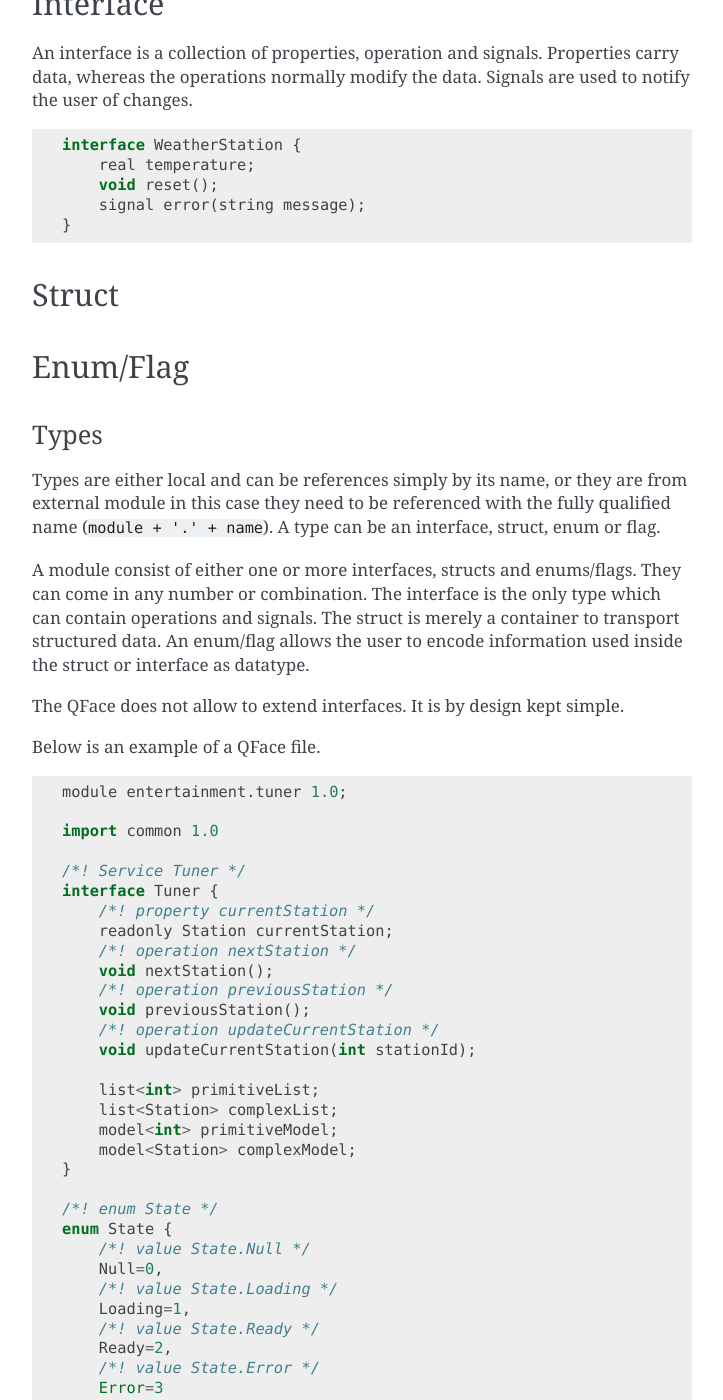
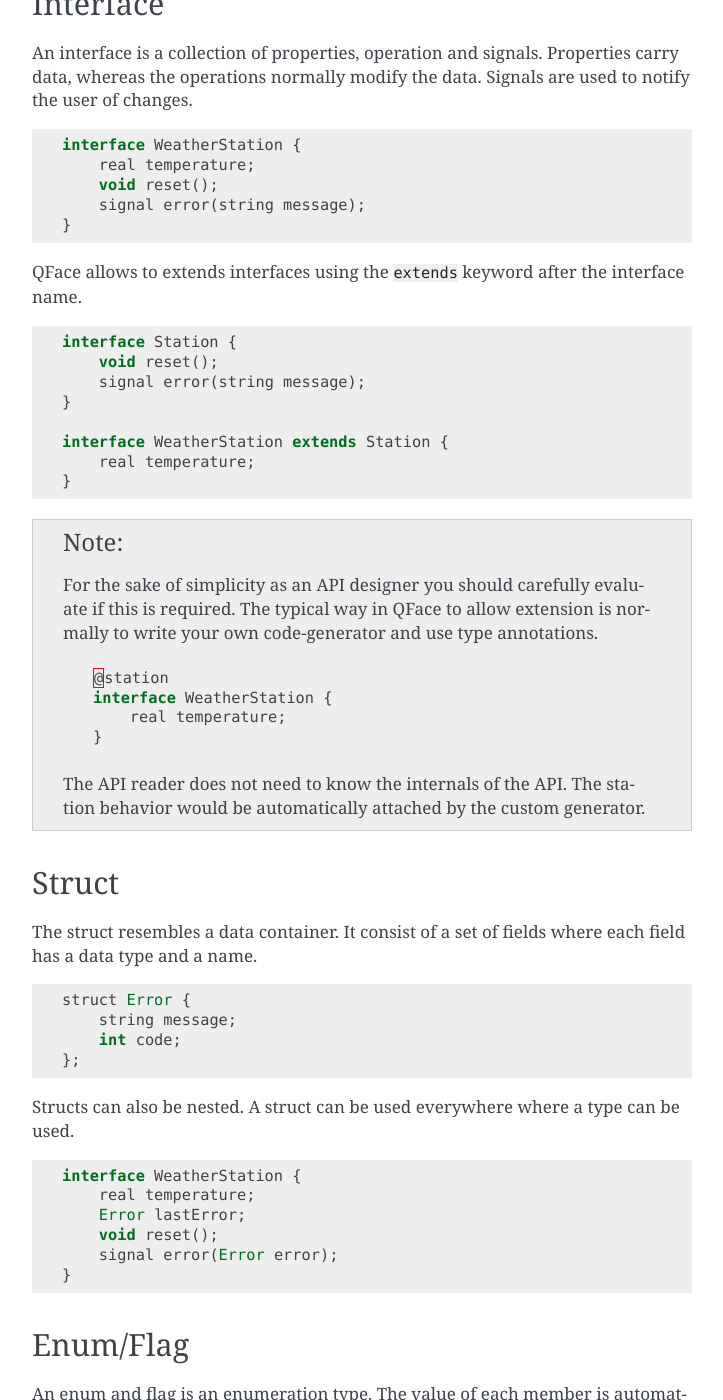
Before and after one commit to Pelagicore/qface, a Sphinx documentation site: the page built from docs/grammar.rst, in a window 1280 px wide and 1400 px high, scrolled down 1140 px. Shown: the whole window, without its empty margins (388-1111 px from the left). Built offline with Sphinx 7.4.7, drawn with Linux system fonts in a browser that asks for light colours; some of the changed text lies outside the part shown.

Commit message:
updated extending and grammar documentation

```diff
--- a/docs/grammar.rst
+++ b/docs/grammar.rst
@@ -60,20 +60,104 @@ An interface is a collection of properties, operation and signals. Properties ca
         signal error(string message);
     }
 
+QFace allows to extends interfaces using the ``extends`` keyword after the interface name.
+
+.. code-block:: js
+
+    interface Station {
+        void reset();
+        signal error(string message);
+    }
+
+    interface WeatherStation extends Station {
+        real temperature;
+    }
+
+.. note::
+
+    For the sake of simplicity as an API designer you should carefully evaluate if this is required. The typical way in QFace to allow extension is normally to write your own code-generator and use type annotations.
+
+
+    .. code-block:: js
+
+        @station
+        interface WeatherStation {
+            real temperature;
+        }
+
+    The API reader does not need to know the internals of the API. The station behavior would be automatically attached by the custom generator.
+
+
+
 Struct
 ======
+
+The struct resembles a data container. It consist of a set of fields where each field has a data type and a name.
+
+.. code-block:: js
+
+    struct Error {
+        string message;
+        int code;
+    };
+
+Structs can also be nested. A struct can be used everywhere where a type can be used.
+
+.. code-block:: js
+
+    interface WeatherStation {
+        real temperature;
+        Error lastError;
+        void reset();
+        signal error(Error error);
+    }
+
+
 
 Enum/Flag
 =========
 
+An enum and flag is an enumeration type. The value of each member is automatically assigned if missing.
+
+.. code-block:: js
+
+    enum State {
+        Null,
+        Loading,
+        Ready,
+        Error
+    }
+
+The value assignment for the enum type is sequential beginning from 0. To specify the exact value you can assign a value to the member.
+
+.. code-block:: js
+
+    enum State {
+        Null = 0,
+        Loading = 1,
+        Ready = 2,
+        Error = 3
+    }
+
+The flag type defines an enumeration type where these different values are treated as a bit mask. The values are in the sequence of the 2^n.
+
+.. code-block:: js
+
+    flag Cell {
+        Null,
+        Box,
+        Wall,
+        Figure
+    }
+
+
+
 Types
------
+=====
 
-Types are either local and can be references simply by its name, or they are from external module in this case they need to be referenced with the fully qualified name (``module + '.' + name``). A type can be an interface, struct, enum or flag.
+Types are either local and can be references simply by its name, or they are from external module in this case they need to be referenced with the fully qualified name (``<module>.<symbol>``). A type can be an interface, struct, enum or flag. It is also possible to reference the inner members of the symbols with the fragment syntax (``<module>.<symbol>#<fragment>``).
 
-A module consist of either one or more interfaces, structs and enums/flags. They can come in any number or combination. The interface is the only type which can contain operations and signals. The struct is merely a container to transport structured data. An enum/flag allows the user to encode information used inside the struct or interface as datatype.
-
-The QFace does not allow to extend interfaces. It is by design kept simple.
+A module consist of either one or more interfaces, structs and enums/flags. They can come in any number or combination. The interface is the only type which can contain properties, operations and signals. The struct is merely a container to transport structured data. An enum/flag allows the user to encode information used inside the struct or interface as data-type.
 
 Below is an example of a QFace file.
 
```
Also changed, not shown: other parts of docs/grammar.rst (+3 -3 lines), docs/extending.rst (+29 -6 lines).
